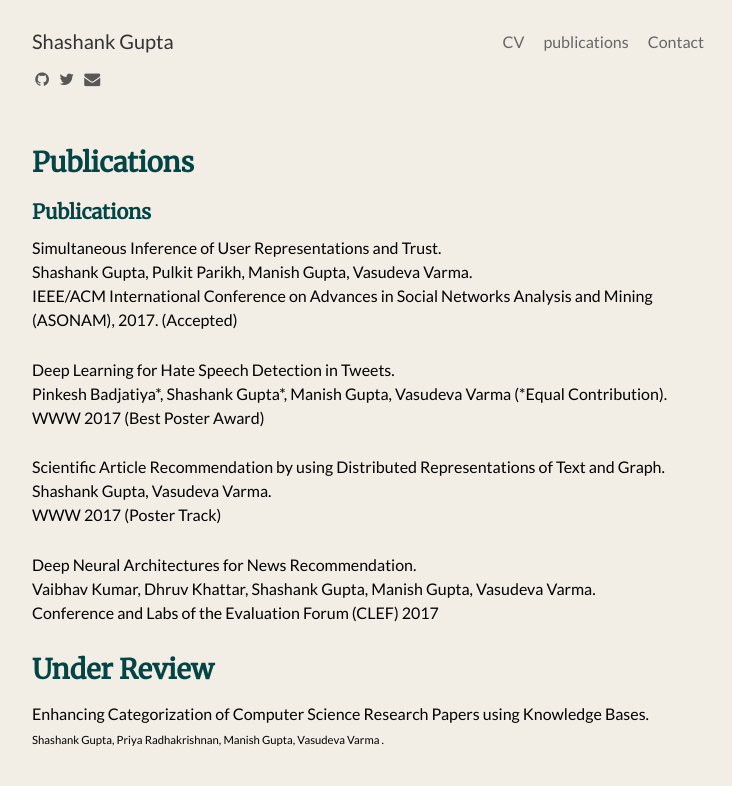
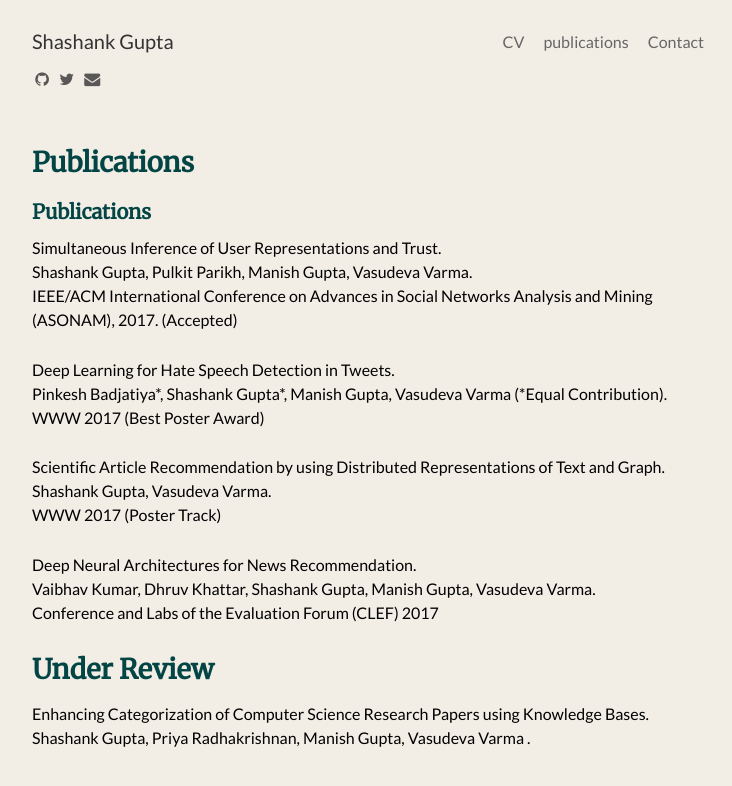
Before and after one commit to shashankg7/shashankg7.github.io, a Jekyll site: the page built from publications.md, in a window 1280 px wide. Shown: the top 786 px of the page, without its empty margins (272-1004 px from the left). Built offline with Jekyll 4.4.1, drawn with Linux system fonts in a browser that asks for light colours; nearby versions of some CDN libraries; our own code applies the rules of GitHub Pages for plain Markdown files.

```diff
--- a/publications.md
+++ b/publications.md
@@ -26,4 +26,4 @@ Conference and Labs of the Evaluation Forum (CLEF) 2017
 ## Under Review
 
 Enhancing Categorization of Computer Science Research Papers using Knowledge Bases. <br>
-<small>Shashank Gupta, Priya Radhakrishnan, Manish Gupta, Vasudeva Varma .<br>
+Shashank Gupta, Priya Radhakrishnan, Manish Gupta, Vasudeva Varma .<br>
```
